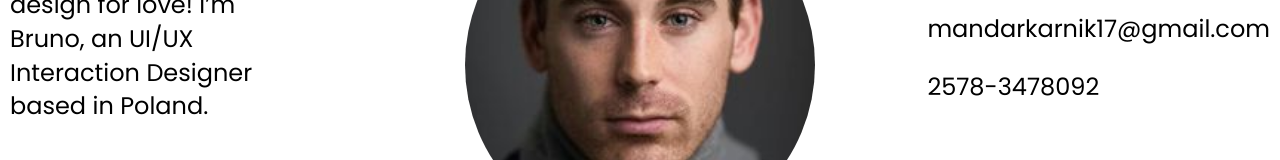
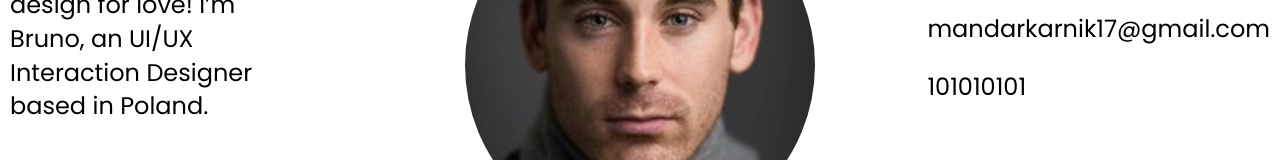
Before and after one commit to mandarkarnik1010/my-portfolio, a plain HTML site: page index.html in a window 1280 px wide. Shown: the part 760-920 px from the top of the page. Drawn offline with Linux system fonts and the light colour scheme.

Commit message:
change number

```diff
--- a/index.html
+++ b/index.html
@@ -39,7 +39,7 @@
       <h3>CONTACT</h3>
       <p>Pune, India</p>
       <p>mandarkarnik17@gmail.com</p>
-      <p>2578-3478092</p>
+      <p>101010101</p>
     </div>
   </section>
 
```
